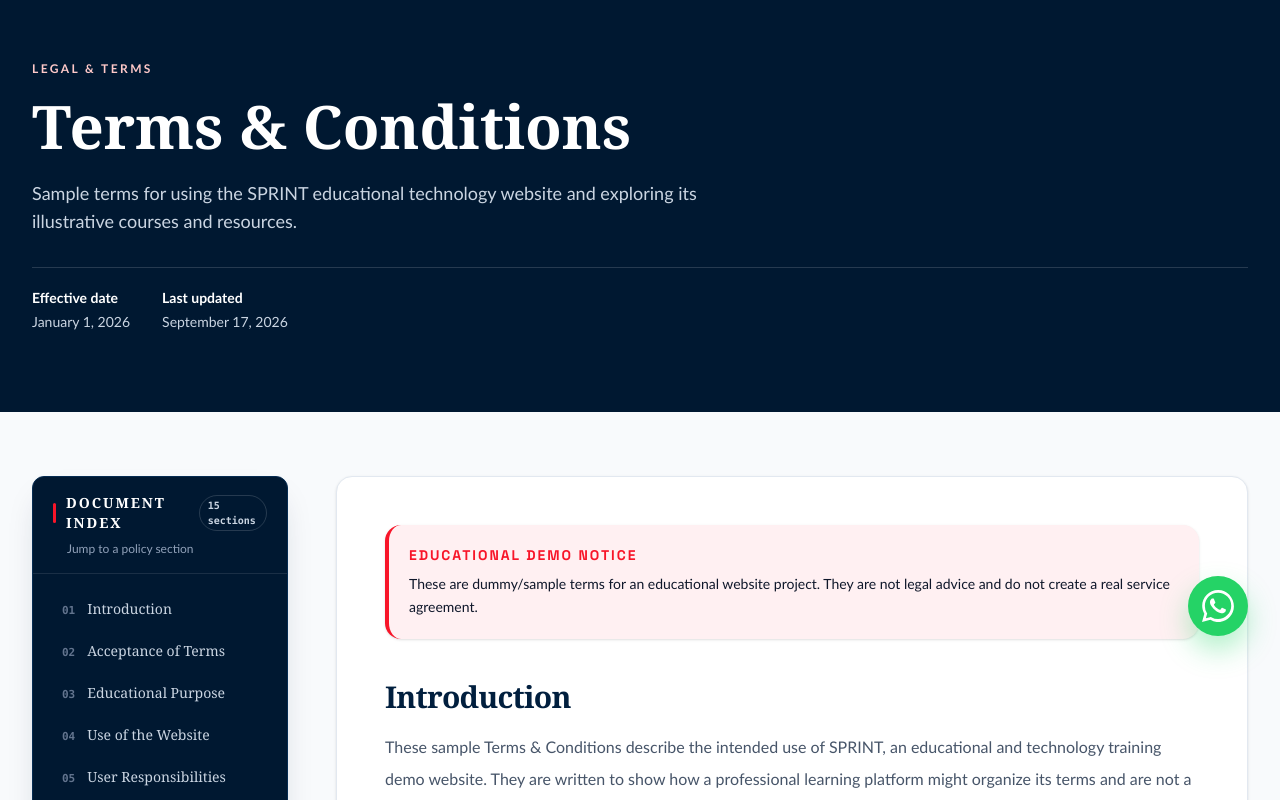
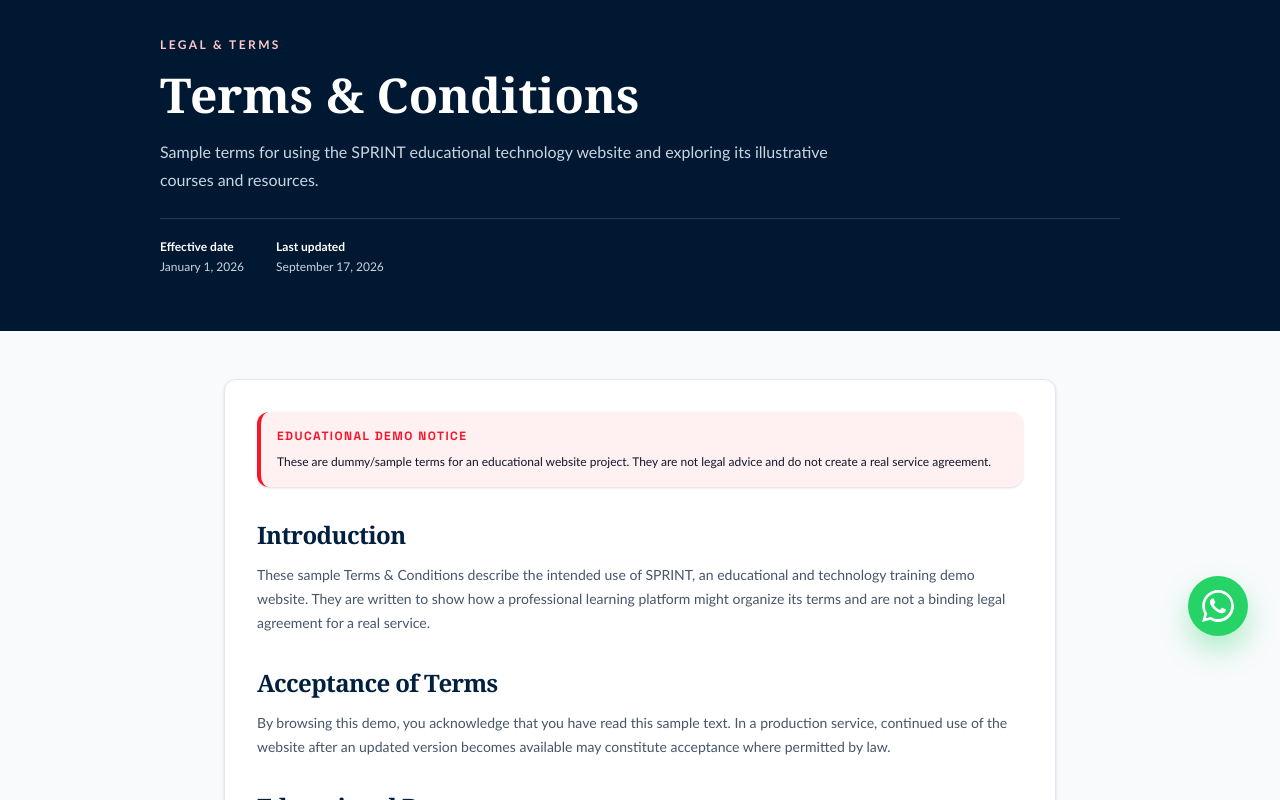
Before and after one commit to ITWala2025/Sprint_HB, a Next.js app: page /terms in a window 1280 px wide. Shown: the part 100-900 px from the top of the page. Built offline with nearby package versions, Linux system fonts and the light colour scheme.

Commit message:
Merge: Resolve Test.md & memory.md conflicts (About page + Legal + Ticker updates)

```diff
--- a/src/components/layout/CampusNewsTicker.tsx
+++ b/src/components/layout/CampusNewsTicker.tsx
@@ -1,6 +1,6 @@
 "use client";
 
-import { AlertTriangle, Bell, Clock3, Lightbulb, Wrench } from "lucide-react";
+import { Bell, Clock3, Lightbulb, Megaphone, Wrench } from "lucide-react";
 
 /**
  * A single announcement in the ticker.
@@ -95,8 +95,8 @@
     >
 			<div className="mx-auto flex min-h-12 max-w-7xl items-center gap-4 px-4 sm:px-6 lg:px-8">
 				<div className="hidden shrink-0 items-center gap-2 border-r border-white/10 pr-5 sm:flex">
-					<span className="grid size-8 place-items-center rounded-full bg-brand-red text-white">
-						<AlertTriangle className="size-4" aria-hidden="true" />
+					<span className="grid size-8 place-items-center rounded-full bg-brand-blue/15 text-brand-blue-light ring-1 ring-brand-blue/30">
+						<Megaphone className="size-4" aria-hidden="true" />
 					</span>
 					<div>
 						<p className="whitespace-nowrap text-[10px] font-bold uppercase tracking-[0.16em] text-red-200">
--- a/src/components/legal/LegalLayout.jsx
+++ b/src/components/legal/LegalLayout.jsx
@@ -1,6 +1,5 @@
 import LegalNotice from "./LegalNotice";
 import LegalSection from "./LegalSection";
-import LegalTableOfContents from "./LegalTableOfContents";
 
 export default function LegalLayout({
   eyebrow,
@@ -14,17 +13,17 @@
   return (
     <div className="bg-brand-off-white">
       <header className="bg-brand-navy-dark text-white">
-        <div className="mx-auto max-w-7xl px-4 py-16 sm:px-6 sm:py-20 lg:px-8">
+        <div className="mx-auto max-w-5xl px-4 py-10 sm:px-6 sm:py-12 lg:px-8 lg:py-14">
           <p className="text-xs font-bold uppercase tracking-[0.2em] text-red-200">
             {eyebrow}
           </p>
-          <h1 className="mt-4 max-w-3xl font-display text-4xl font-bold leading-[1.1] sm:text-5xl md:text-6xl">
+          <h1 className="mt-4 max-w-3xl font-display text-3xl font-bold leading-[1.1] sm:text-4xl md:text-5xl">
             {title}
           </h1>
-          <p className="mt-5 max-w-2xl text-base leading-7 text-slate-300 sm:text-lg">
+          <p className="mt-4 max-w-2xl text-sm leading-7 text-slate-300 sm:text-base">
             {description}
           </p>
-          <dl className="mt-8 flex flex-wrap gap-x-8 gap-y-3 border-t border-white/15 pt-5 text-sm text-slate-300">
+          <dl className="mt-6 flex flex-wrap gap-x-8 gap-y-3 border-t border-white/15 pt-5 text-xs text-slate-300">
             <div>
               <dt className="font-semibold text-white">Effective date</dt>
               <dd className="mt-1">{effectiveDate}</dd>
@@ -37,11 +36,10 @@
         </div>
       </header>
 
-      <div className="mx-auto grid max-w-7xl gap-8 px-4 py-12 sm:px-6 sm:py-16 lg:grid-cols-[16rem_minmax(0,1fr)] lg:gap-12 lg:px-8">
-        <LegalTableOfContents sections={sections} />
-        <article className="min-w-0 rounded-2xl border border-brand-border bg-white p-6 shadow-sm sm:p-8 lg:p-12">
+      <div className="mx-auto max-w-4xl px-4 py-8 sm:px-6 sm:py-10 lg:px-8 lg:py-12">
+        <article className="min-w-0 rounded-xl border border-brand-border bg-white p-5 shadow-sm sm:p-7 lg:p-8">
           <LegalNotice>{notice}</LegalNotice>
-          <div className="mt-10 space-y-12">
+          <div className="mt-8 space-y-8">
             {sections.map((section) => (
               <LegalSection key={section.id} id={section.id} title={section.title}>
                 {section.content}
--- a/src/components/legal/LegalNotice.jsx
+++ b/src/components/legal/LegalNotice.jsx
@@ -1,7 +1,7 @@
 export default function LegalNotice({ children }) {
   return (
-    <aside className="rounded-2xl border-l-4 border-brand-red bg-brand-red-light p-5 text-sm leading-relaxed text-brand-text shadow-sm">
-      <p className="font-display text-sm font-bold uppercase tracking-[0.14em] text-brand-red">
+    <aside className="rounded-xl border-l-4 border-brand-red bg-brand-red-light p-4 text-xs leading-relaxed text-brand-text shadow-sm">
+      <p className="font-display text-xs font-bold uppercase tracking-[0.12em] text-brand-red">
         Educational demo notice
       </p>
       <div className="mt-2">{children}</div>
--- a/src/components/legal/LegalSection.jsx
+++ b/src/components/legal/LegalSection.jsx
@@ -3,11 +3,11 @@
     <section id={id} aria-labelledby={`${id}-heading`} className="scroll-mt-28">
       <h2
         id={`${id}-heading`}
-        className="font-display text-2xl font-bold tracking-tight text-brand-navy sm:text-3xl"
+        className="font-display text-xl font-bold tracking-tight text-brand-navy sm:text-2xl"
       >
         {title}
       </h2>
-      <div className="mt-4 space-y-4 text-base leading-8 text-brand-text-secondary">
+      <div className="mt-3 space-y-3 text-sm leading-6 text-brand-text-secondary">
         {children}
       </div>
     </section>
```
Also changed, not shown: 2 other files (tests, documents, lock files or other folders).
